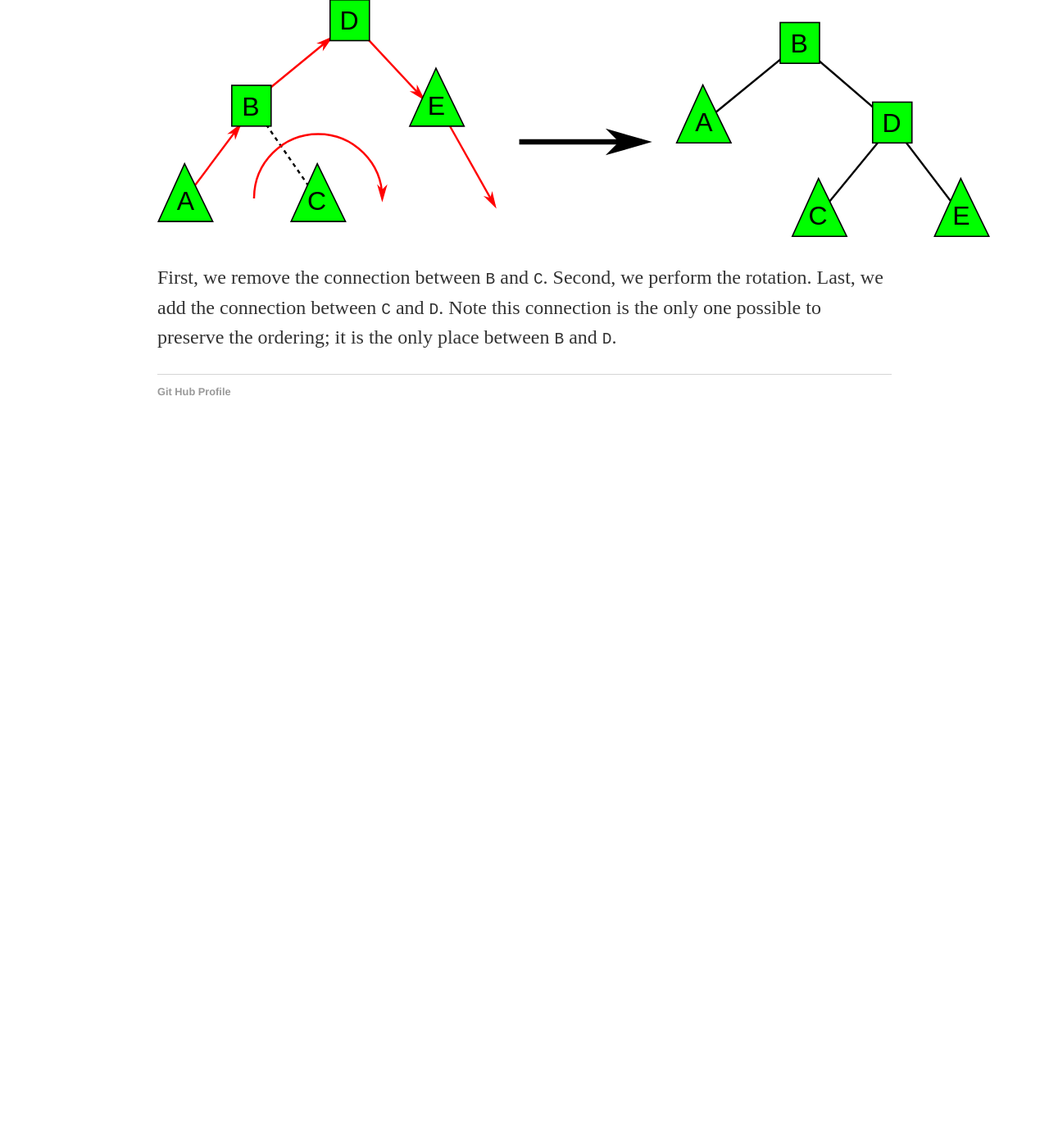
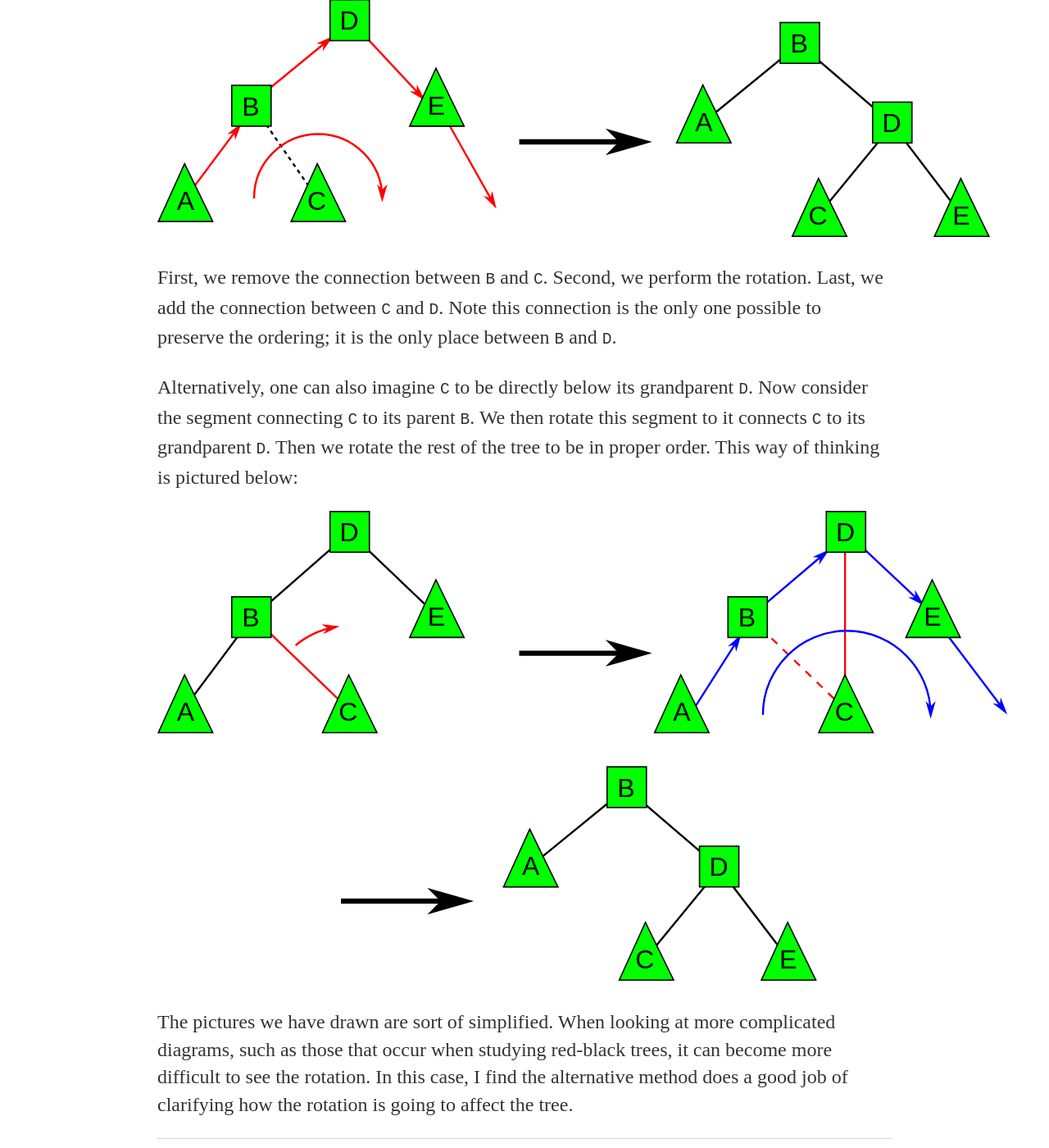
Before and after one commit to MatthewMcGonagle/MatthewMcGonagle.github.io, a Jekyll site: the page built from _posts/2017-11-01-TreeRotationCenter.md, in a window 1280 px wide and 1400 px high, scrolled down 1031 px. Shown: the whole window at 82% size. Built offline with Jekyll 4.4.1, drawn with Linux system fonts in a browser that asks for light colours; before the commit the page ends 1576 px from its top, so only the background shows below that.

Commit message:
Added alternative view that considers first rotating the segment attaching the center of rotation to its parent.

```diff
--- a/_posts/2017-11-01-TreeRotationCenter.md
+++ b/_posts/2017-11-01-TreeRotationCenter.md
@@ -15,3 +15,9 @@ I find this picture to be helpful, but I also feel it falls short of pointing ou
 ![Pic of C Being Center]({{site . url}}/assets/2017-11-01-improved.svg)
 
 First, we remove the connection between `B` and `C`. Second, we perform the rotation. Last, we add the connection between `C` and `D`. Note this connection is the only one possible to preserve the ordering; it is the only place between `B` and `D`.
+
+Alternatively, one can also imagine `C` to be directly below its grandparent `D`. Now consider the segment connecting `C` to its parent `B`. We then rotate this segment to it connects `C` to its grandparent `D`. Then we rotate the rest of the tree to be in proper order. This way of thinking is pictured below:
+
+![Rotation of Segment First]({{site . url}}/assets/2017-11-01-alternative.svg)
+
+The pictures we have drawn are sort of simplified. When looking at more complicated diagrams, such as those that occur when studying red-black trees, it can become more difficult to see the rotation. In this case, I find the alternative method does a good job of clarifying how the rotation is going to affect the tree.
```
Also changed, not shown: assets/2017-11-01-alternative.svg (added).
